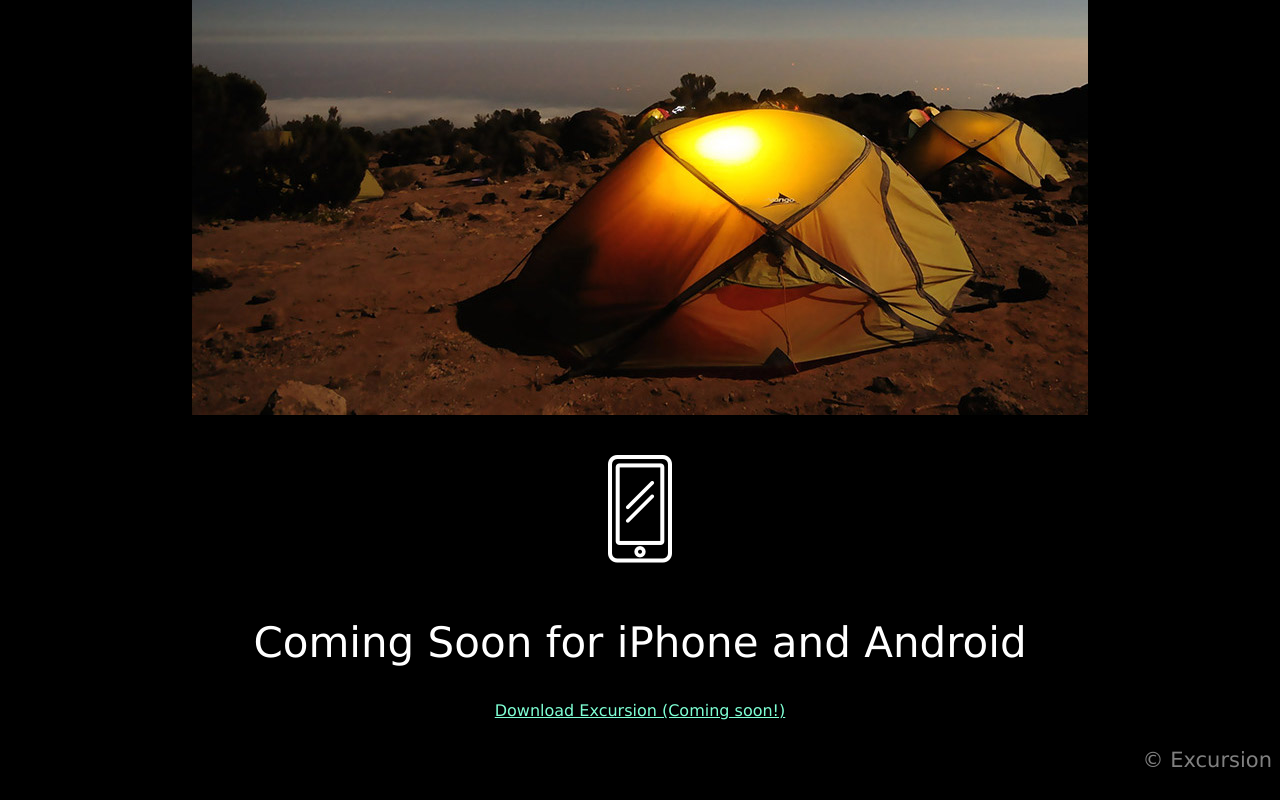
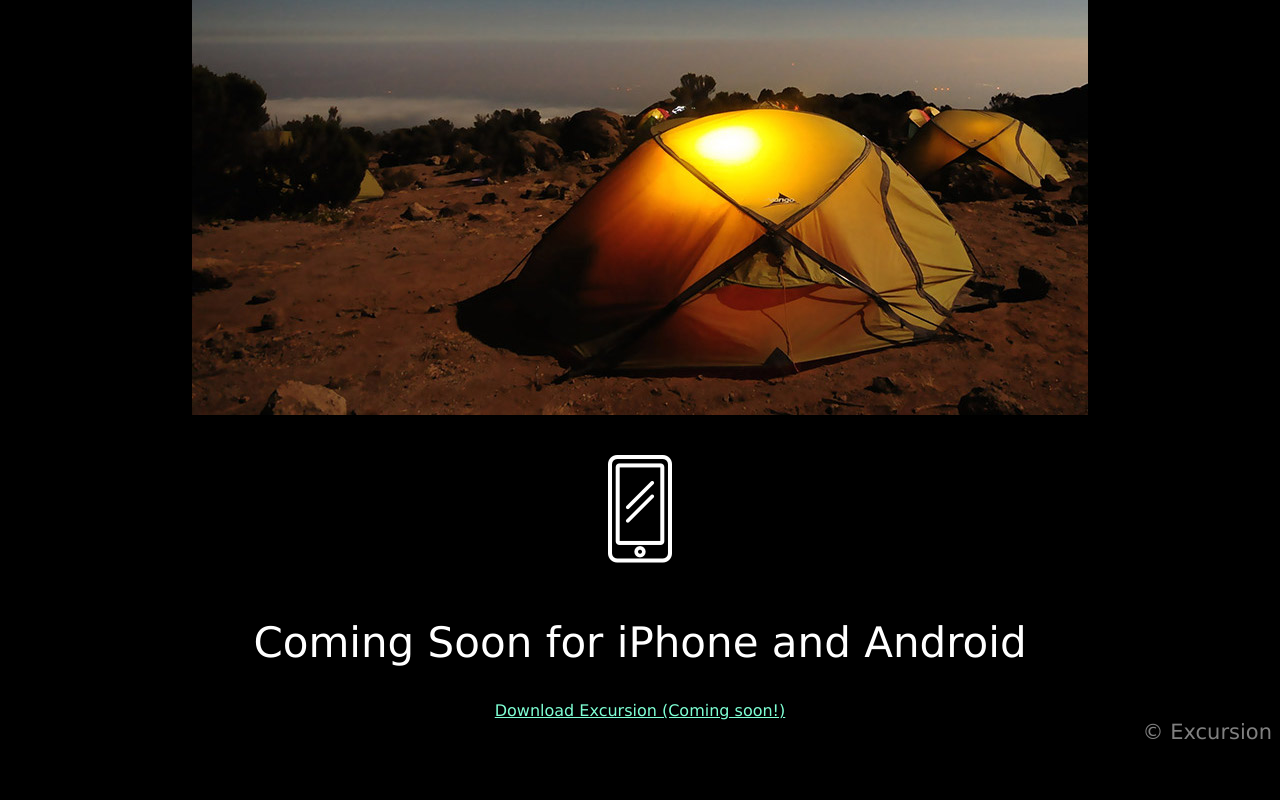
Before and after one commit to nicolehd/excursion, a plain HTML site: page index.html in a window 1280 px wide. Shown: the part 608-1408 px from the top of the page. After the commit the page ends 1360 px from the top, so only its background shows below. Drawn offline with Linux system fonts and the light colour scheme.

Commit message:
last commit

```diff
--- a/index.html
+++ b/index.html
@@ -46,7 +46,9 @@
 
   <a href="#">Download Excursion (Coming soon!)</a>
 
-<h4>© Excursion</h4>
+
+<footer>© Excursion</footer>
+
 
 </body>
 </html>
--- a/resources/css/style.css
+++ b/resources/css/style.css
@@ -19,7 +19,7 @@ h3 {
   color: Gray;
 }
 
-h4 {
+footer {
   font-family: Verdana;
   font-weight: normal;
   text-align: right;
```
